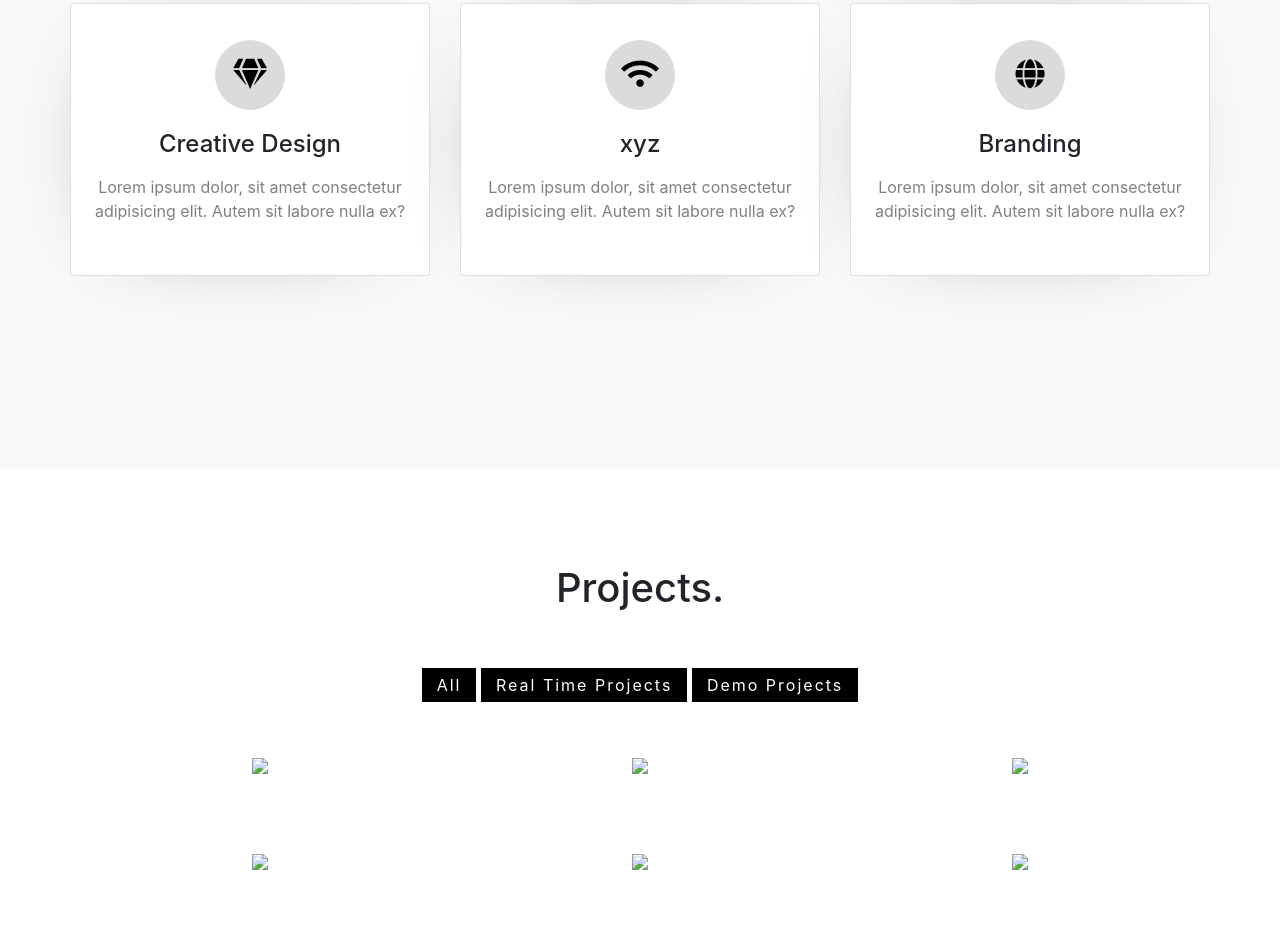
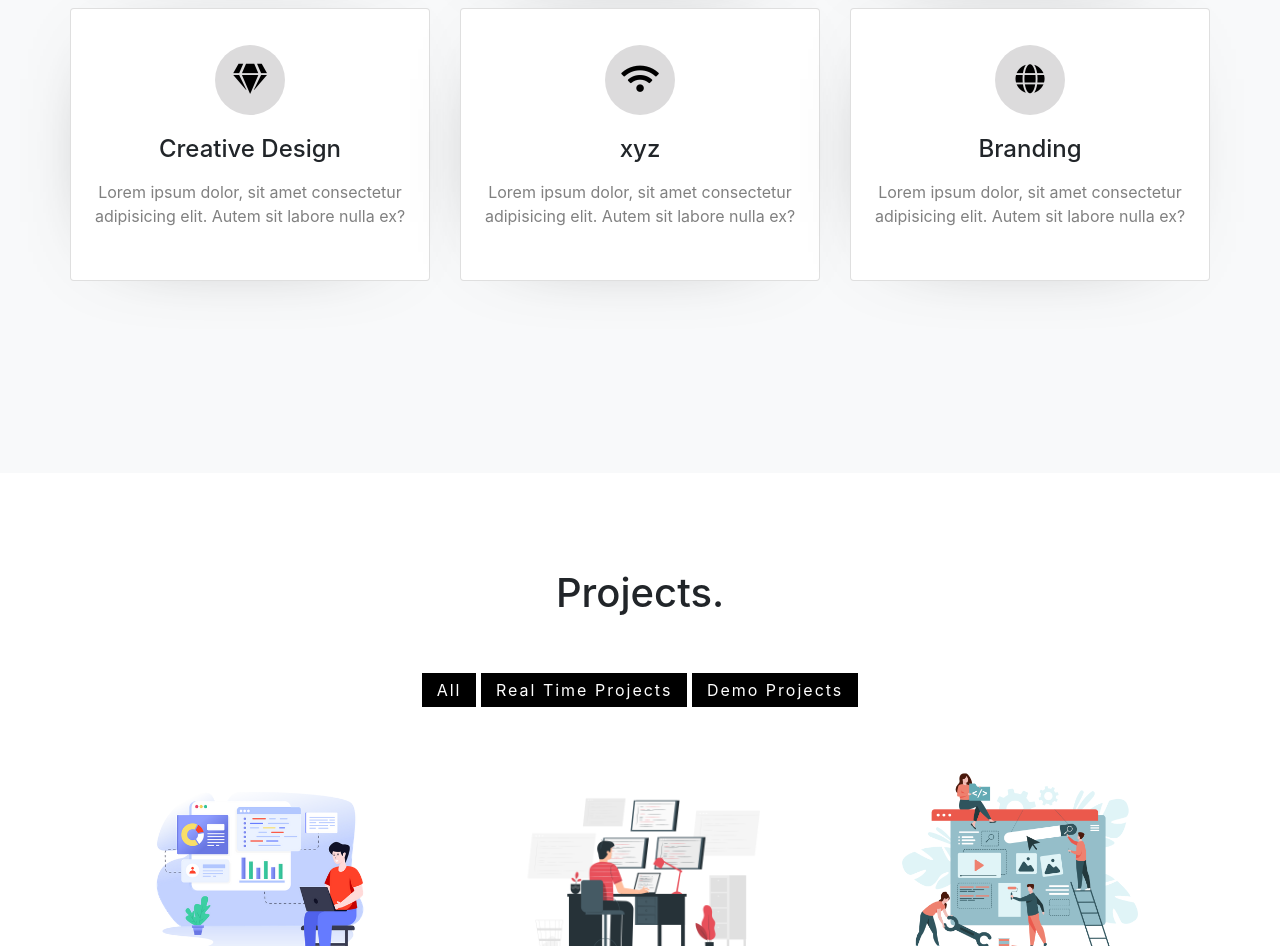
Before and after one commit to Rashmi-003/Portfolio, a plain HTML site: page index.html in a window 1280 px wide. Shown: the part 1854-2800 px from the top of the page. Drawn offline with nearby package versions, Linux system fonts and the light colour scheme.

Commit message:
Update index.html

```diff
--- a/index.html
+++ b/index.html
@@ -103,7 +103,7 @@ Nav bar starts
     <div class="container py-5">
         <div class="row">
             <div class="col-lg5">
-                <img src="images/0.3.jpg" data-aos="fade-right" data-aos-duration="2000" class="img-fluid" alt="myPic">
+                <img src="0.3.jpg" data-aos="fade-right" data-aos-duration="2000" class="img-fluid" alt="myPic">
             </div>
             <div class="col-lg-7">
             <h1>About Me</h1> <br>
@@ -254,37 +254,37 @@ Nav bar starts
         <div class="row">
             <div class="col-lg-4">
                 <div class="item">
-                <img src="images/3.2.webp"  class="img-fluid">
+                <img src="3.2.webp"  class="img-fluid">
                 <span><i class="fas fa-plus"></i></span>
             </div>
             </div>
                 <div class="col-lg-4">
                     <div class="item">
-                    <img src="images/2.9.png"  class="img-fluid">
+                    <img src="2.9.png"  class="img-fluid">
                     <span><i class="fas fa-plus"></i></span>
                 </div>
                 </div>
                     <div class="col-lg-4">
                         <div class="item">
-                        <img src="images/2.8.png"  class="img-fluid">
+                        <img src="2.8.png"  class="img-fluid">
                         <span><i class="fas fa-plus"></i></span>
                     </div>
                     </div>
                         <div class="col-lg-4">
                             <div class="item">
-                            <img src="images/2.7.jpg"  class="img-fluid">
+                            <img src="2.7.jpg"  class="img-fluid">
                             <span><i class="fas fa-plus"></i></span>
                         </div>
                         </div>
                             <div class="col-lg-4">
                                 <div class="item">
-                                <img src="images/2.2.png"  class="img-fluid">
+                                <img src="2.2.png"  class="img-fluid">
                                 <span><i class="fas fa-plus"></i></span>
                             </div>
                             </div>
                                 <div class="col-lg-4">
                                     <div class="item">
-                                    <img src="images/2.1.png"  class="img-fluid">
+                                    <img src="2.1.png"  class="img-fluid">
                                     <span><i class="fas fa-plus"></i></span>
                                 </div>
                                 </div>
```
